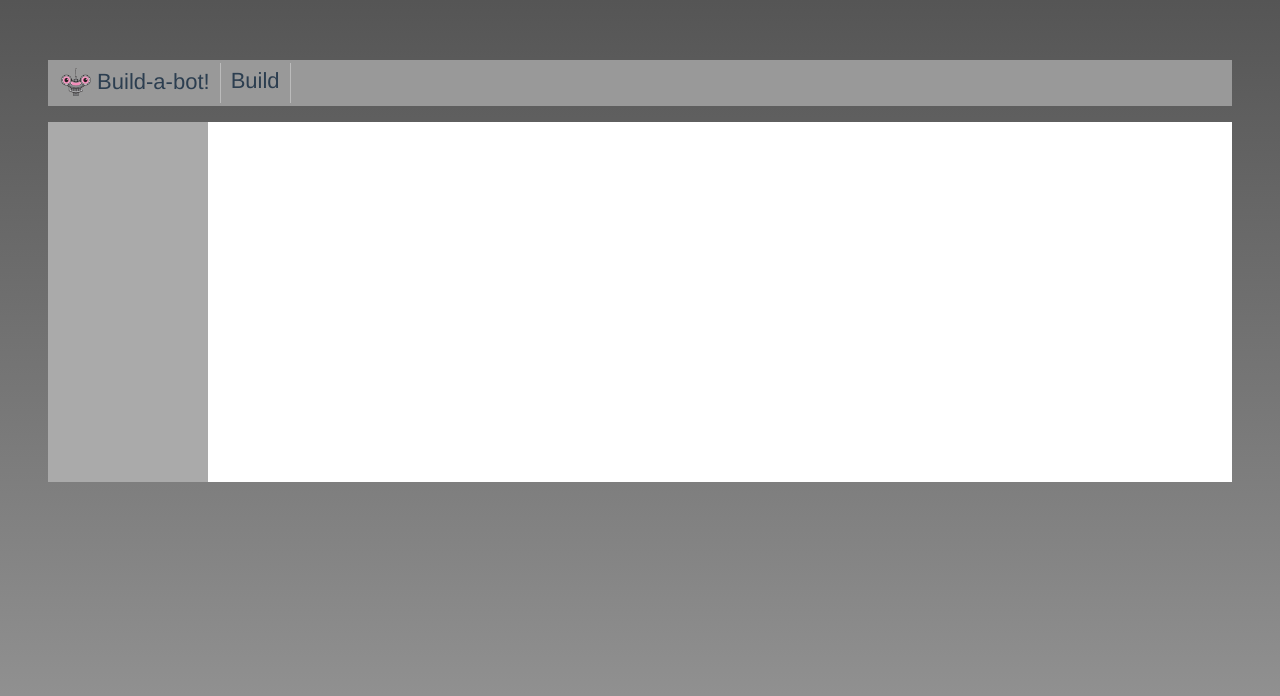
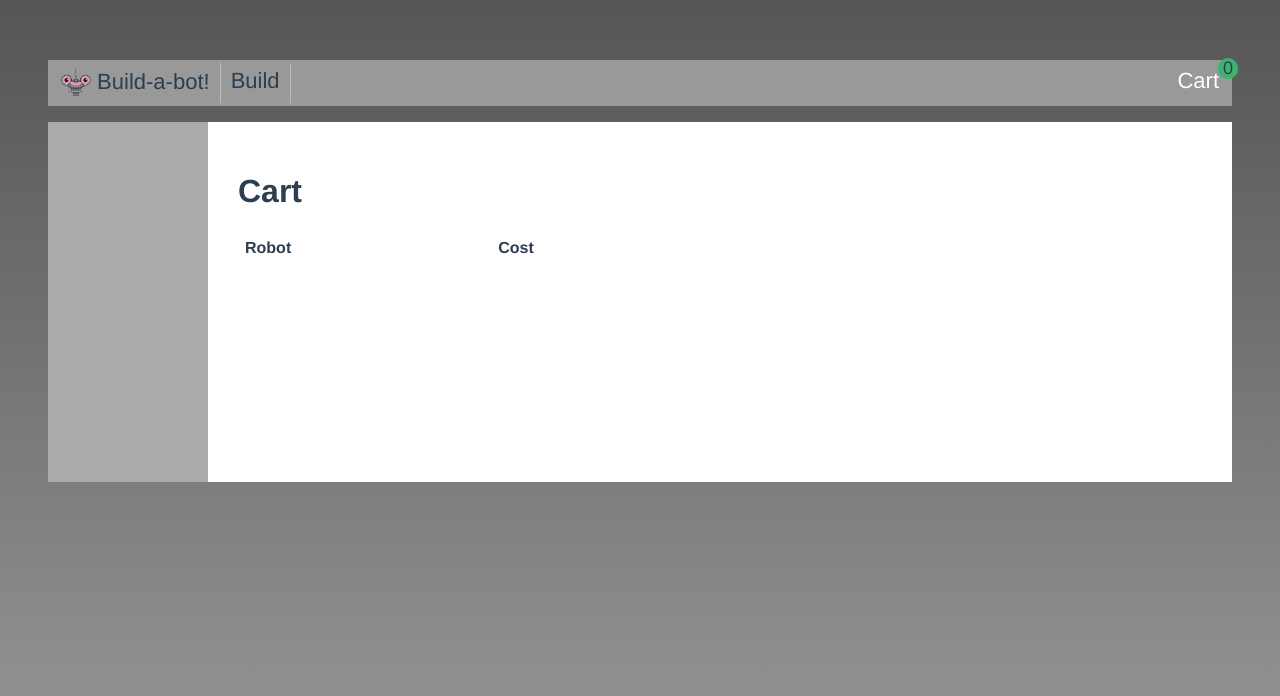
Before and after one commit to kwood15/build-a-bot, a Vue app: page /cart in a window 1280 px wide. Shown: the top 696 px of the page. Built offline with nearby package versions, Linux system fonts and the light colour scheme.

Commit message:
Add Vuex - Create a Store/routing - Add Cart component to retrieve store state

```diff
--- a/package.json
+++ b/package.json
@@ -9,7 +9,8 @@
   },
   "dependencies": {
     "vue": "^2.5.17",
-    "vue-router": "^3.0.1"
+    "vue-router": "^3.0.1",
+    "vuex": "^3.0.1"
   },
   "devDependencies": {
     "@vue/cli-plugin-babel": "^3.0.3",
--- a/src/App.vue
+++ b/src/App.vue
@@ -13,6 +13,14 @@
             <router-link :to="{ name: 'Build' }" class="nav-link" exact>
               Build
             </router-link>
+          </li>
+          <li class="nav-item cart">
+            <router-link :to="{ name: 'Cart' }" class="nav-link" exact>
+              Cart
+            </router-link>
+            <div class="cart__item">
+              {{ cart.length }}
+            </div>
           </li>
         </ul>
       </nav>
@@ -31,6 +39,11 @@
 <script>
 export default {
   name: 'App',
+  computed: {
+    cart() {
+      return this.$store.state.cart;
+    },
+  },
 };
 </script>
 
@@ -76,6 +89,22 @@
   font-size: 22px;
   border-right: 1px solid #bbb;
 }
+.nav-item.cart {
+  position: relative;
+  margin-left: auto;
+  border-right: none;
+}
+.cart__item {
+  position: absolute;
+  top: -5px;
+  right: -9px;
+  font-size: 18px;
+  width: 20px;
+  text-align: center;
+  display: inline-block;
+  border-radius: 100px;
+  background-color: mediumseagreen;
+}
 .nav-link {
   text-decoration: none;
   color: inherit;
--- /dev/null
+++ b/src/cart/ShoppingCart.vue
@@ -0,0 +1,54 @@
+<template>
+  <div>
+    <h1>Cart</h1>
+    <table>
+      <thead>
+        <tr>
+          <th class="robot-title">
+            Robot
+          </th>
+          <th class="cost">
+            Cost
+          </th>
+        </tr>
+      </thead>
+      <tbody>
+        <tr v-for="(robot, index) in cart" :key="index">
+          <td class="robot-title">
+            {{ robot.head.title }}
+          </td>
+          <td class="cost">
+            {{ robot.cost }}
+          </td>
+        </tr>
+      </tbody>
+    </table>
+  </div>
+</template>
+
+<script>
+export default {
+  name: 'Cart',
+  computed: {
+    cart() {
+      return this.$store.state.cart;
+    },
+  },
+};
+</script>
+
+<style lang="scss" scoped>
+h1 {
+  text-align: left;
+}
+td, th {
+  padding: 5px;
+}
+.robot-title {
+  text-align: left;
+  padding-right: 200px;
+}
+.cost {
+  text-align: right;
+}
+</style>
--- a/src/main.js
+++ b/src/main.js
@@ -2,10 +2,12 @@
 import App from './App.vue';
 
 import router from './router';
+import store from './store';
 
 Vue.config.productionTip = false;
 
 new Vue({
   render: h => h(App),
   router,
+  store,
 }).$mount('#app');
--- a/src/router/index.js
+++ b/src/router/index.js
@@ -14,6 +14,8 @@
 import RobotBases from '../parts/RobotBases.vue';
 
 import PartInfo from '../parts/PartInfo.vue';
+
+import ShoppingCart from '../cart/ShoppingCart.vue';
 
 Vue.use(Router);
 
@@ -73,5 +75,10 @@
         next(isValidId);
       },
     },
+    {
+      path: '/cart',
+      name: 'Cart',
+      component: ShoppingCart,
+    },
   ],
 });
--- /dev/null
+++ b/src/store/index.js
@@ -0,0 +1,15 @@
+import Vue from 'vue';
+import Vuex from 'vuex';
+
+Vue.use(Vuex);
+
+export default new Vuex.Store({
+  state: {
+    cart: [],
+  },
+  mutations: {
+    addRobotToCart(state, robot) {
+      state.cart.push(robot);
+    },
+  },
+});
```
Also changed, not shown: src/build/RobotBuilder.vue, 1 other file (tests, documents, lock files or other folders).
